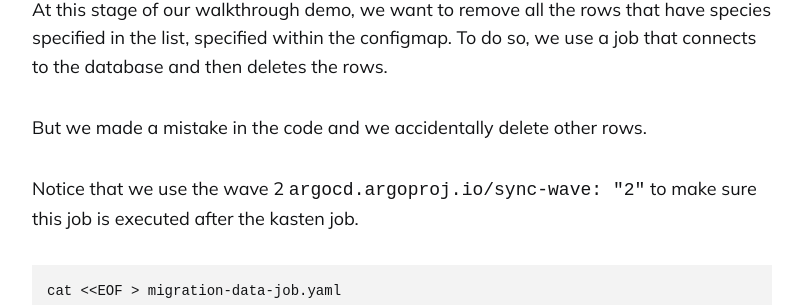
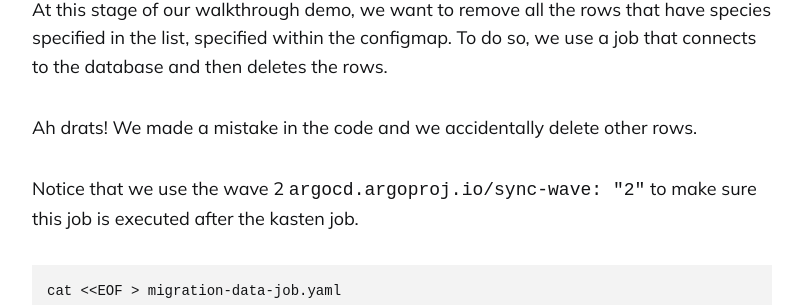
Before and after one commit to newellbrandon/kastendevhub.github.io, a Jekyll site: the page built from _posts/2024-04-25-integrating-backups-into-gitops.md, in a window 1280 px wide and 900 px high, scrolled down 10213 px. Shown: the part 144-449 px from the top of the window, without its empty margins (238-1040 px from the left). Built offline with Jekyll 4.4.1, drawn with Linux system fonts in a browser that asks for light colours; comment, search, counter and statistics services are not loaded.

Commit message:
Update _posts/2024-04-25-integrating-backups-into-gitops.md
Co-authored-by: slotdawg <mattslotten@gmail.com>

```diff
--- a/_posts/2024-04-25-integrating-backups-into-gitops.md
+++ b/_posts/2024-04-25-integrating-backups-into-gitops.md
@@ -186,7 +186,7 @@ When deploying the app with ArgoCD, we can see that a second restore point has b
 
 At this stage of our walkthrough demo, we want to remove all the rows that have species specified in the list, specified within the configmap. To do so, we use a job that connects to the database and then deletes the rows.
 
-But we made a mistake in the code and we accidentally delete other rows.
+Ah drats! We made a mistake in the code and we accidentally delete other rows.
 
 Notice that we use the wave 2 `argocd.argoproj.io/sync-wave: "2"` to make sure this job is executed after the kasten job.
 
```
